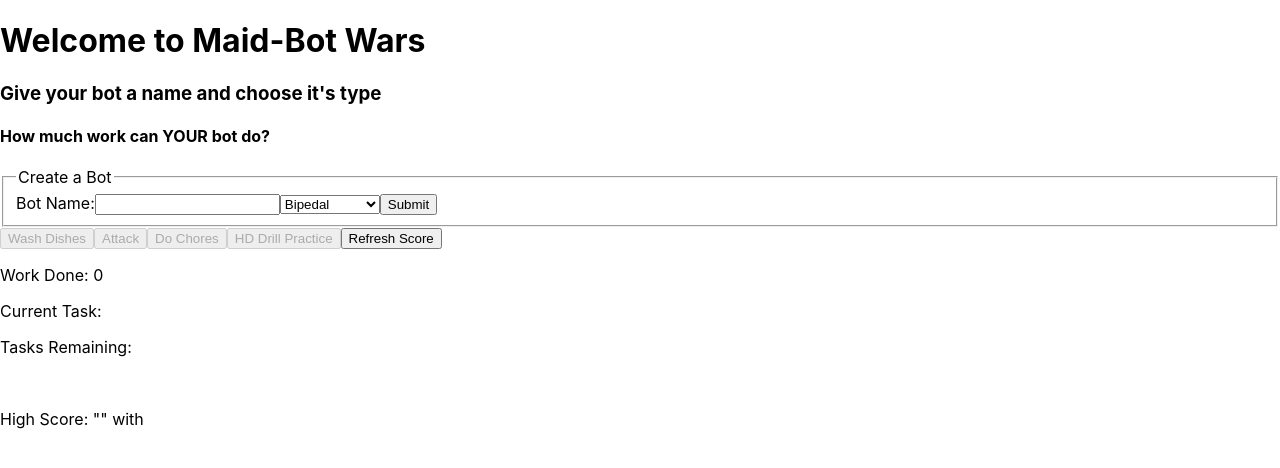
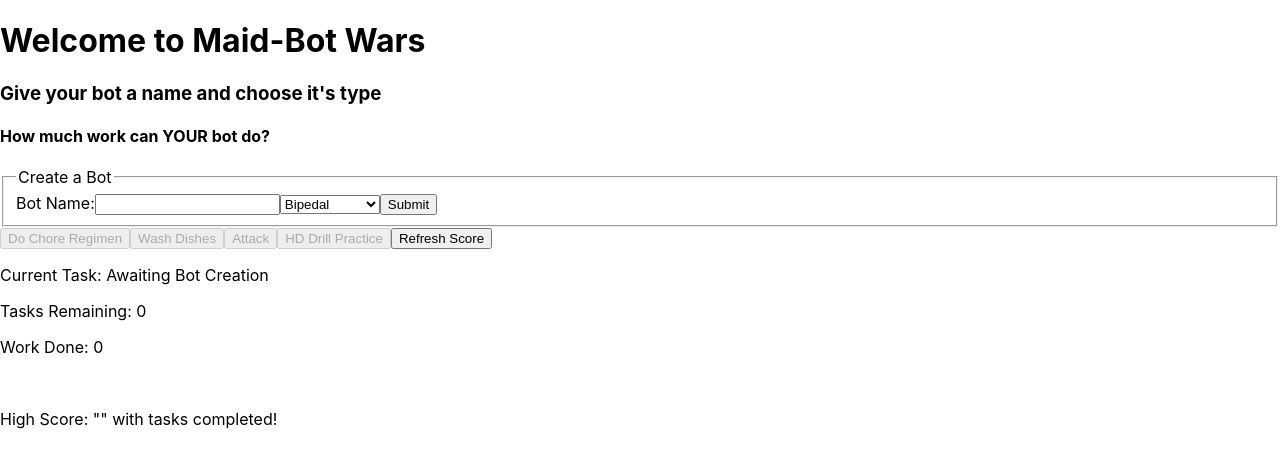
Before and after one commit to dashinja/maid-bot, a React (Create React App) app in the folder client/: page / in a window 1280 px wide. Shown: the top 468 px of the page. Built offline with nearby package versions, Linux system fonts and the light colour scheme; no server answers.

Commit message:
make input buttons into real buttons

```diff
--- a/client/src/App.js
+++ b/client/src/App.js
@@ -6,10 +6,8 @@ import { Destroyer, selectChores, executioner } from './bots'
 import { Task, Pattern } from './patterns'
 import Banner from './Components/Banner'
 import ScoreBanner from './Components/ScoreBanner'
+
 let createdBots = []
-
-
-
 console.log('createdBots value on page load:', [createdBots])
 
 class App extends Component {
@@ -17,14 +15,12 @@ class App extends Component {
     botName: '',
     botType: 'Bipedal',
     workDone: 0,
-    currentTask: '',
-    nextTask: '',
+    currentTask: 'Awaiting Bot Creation',
+    nextTask: 0,
     choreList: '',
     isDisabled: true,
     score: 'high score',
   }
-
-  // scores = this.state.score
 
   componentDidMount() {
     this.getScores()
@@ -37,18 +33,11 @@ class App extends Component {
       return console.error('Must enter a Robot Name!')
     }
 
-    // console.log(
-    //   `A name was submitted: ${this.state.botName} \n${
-    //     this.state.botName
-    //   } is a ${this.state.botType}`,
-    // )
-
     this.setState(prevState => ({
       workDone: prevState.workDone + 5,
     }))
 
     createdBots.push(new Destroyer(this.state.botName, this.state.botType))
-    // console.log('createdBots:', createdBots)
 
     this.executioner(Task.insideTasks, createdBots[createdBots.length - 1])
 
@@ -60,13 +49,10 @@ class App extends Component {
       defense: createdBots[createdBots.length - 1].defenseValue().defense,
       speed: createdBots[createdBots.length - 1].speedValue().speed,
     }
-    // console.log('data:', creationData)
 
     axios
       .post('/api/bot', creationData)
-      .then(happy => {
-        // console.log('post complete, using:', creationData)
-        // console.log("what's happy?:", happy)
+      .then(data => {
         this.setState({
           botName: '',
           botType: 'Bipedal',
@@ -75,29 +61,27 @@ class App extends Component {
       .catch(err => console.log(err))
 
     this.setState({ isDisabled: false })
-
-    // localStorage.setItem('createdBots', JSON.stringify(createdBots))
   }
 
   doSingleAction = e => {
     e.preventDefault()
-    console.log('e.target.name:', e.target.name)
     const name = e.target.name
-
+    console.log("name:", name)
     // Reflects 1 task added for current bot
     this.setState(prevState => ({
       workDone: prevState.workDone + 1,
       name: createdBots[createdBots.length - 1].name,
     }))
-
+    const tasks = []
+    tasks.push(e.target.name)
+    console.log("tasks", tasks)
     let data = {
       name,
       workDone: this.state.workDone,
       botName: createdBots[createdBots.length - 1].name,
     }
-    this.executioner([name], [createdBots][[createdBots].length - 1])
+    this.executioner(tasks, [createdBots][[createdBots].length - 1])
 
-    console.log('data before axios:', data)
 
     axios
       .post('/api/bot/score', data)
@@ -111,7 +95,6 @@ class App extends Component {
 
   doChores = e => {
     e.preventDefault()
-    console.log('Available Task Lists:', Task)
 
     // Reflects 5 tasks added for current bot
     this.setState(prevState => ({
@@ -131,16 +114,14 @@ class App extends Component {
 
   drillPractice = e => {
     e.preventDefault()
-    console.log(Pattern)
-    console.log('Random Drill Pattern')
-    const drills = Object.entries(Pattern)
-    console.log('drills:', drills)
+    // console.log(Pattern)
+    // console.log('Random Drill Pattern')
+    // const drills = Object.entries(Pattern)
+    // console.log('drills:', drills)
 
     const randChoice = Math.floor(Math.random() * Pattern.length)
     const choice = Pattern[randChoice]
-    console.log('choice:', choice)
-
-    // createdBots[createdBots.length - 1].executioner(choice, createdBots[createdBots.length - 1])
+    // console.log('choice:', choice)
 
     this.executioner(choice, createdBots[createdBots.length - 1])
 
@@ -166,7 +147,10 @@ class App extends Component {
         this.setState({ nextTask: nextArray.length })
         this.executioner(nextArray, bot)
       }, bot[array[0]]().eta)
-    } else console.log('All Tasks Complete!')
+    } else {
+      console.log('All Tasks Complete!')
+      this.setState({currentTask: "All Tasks Complete!"})
+    }
   }
 
   getScores() {
@@ -174,7 +158,6 @@ class App extends Component {
       .get('/api/bot/score')
       .then(allScores => {
         console.log('allscores', allScores.data)
-        // allScores.data.map(score => console.log(score))
         this.setState({ score: allScores.data })
         console.log('typeof:', Array.isArray(allScores.data))
         this.scores = allScores.data
@@ -260,6 +243,12 @@ class App extends Component {
         </form>
 
         <ActionButton
+          text="Do Chore Regimen"
+          name="N/A"
+          onClick={this.doChores}
+          disabled={this.state.isDisabled}
+        />
+        <ActionButton
           text="Wash Dishes"
           name="doTheDishes"
           onClick={this.doSingleAction}
@@ -269,12 +258,6 @@ class App extends Component {
           text="Attack"
           name="attackValue"
           onClick={this.doSingleAction}
-          disabled={this.state.isDisabled}
-        />
-        <ActionButton
-          text="Do Chores"
-          name="N/A"
-          onClick={this.doChores}
           disabled={this.state.isDisabled}
         />
         <ActionButton
@@ -289,9 +272,9 @@ class App extends Component {
           onClick={this.getScores}
           clickable={true}
         />
-        <Banner title="Work Done" value={this.state.workDone} />
         <Banner title="Current Task" value={this.state.currentTask} />
         <Banner title="Tasks Remaining" value={this.state.nextTask} />
+        <Banner title="Work Done" value={this.state.workDone} />
         <br />
         <ScoreBanner
           title="High Score"
--- a/client/src/Components/ActionButton.js
+++ b/client/src/Components/ActionButton.js
@@ -3,13 +3,14 @@ import React from "react"
 function ActionButton(props) {
   return (
     <>
-      <input
+      <button
         type="button"
-        value={props.text}
         name={props.name}
         onClick={props.onClick}
         disabled={props.disabled}
-      />
+      >
+        {props.text}
+      </button>
     </>
   )
 }
--- a/client/src/Components/ScoreBanner.js
+++ b/client/src/Components/ScoreBanner.js
@@ -4,7 +4,7 @@ export default function ScoreBanner(props) {
   return (
     <div>
       <p>
-        {props.title}: <span>"{props.name}" with {props.value}</span>
+        {props.title}: <span>"{props.name}" with {props.value} tasks completed!</span>
       </p>
     </div>
   )
```
